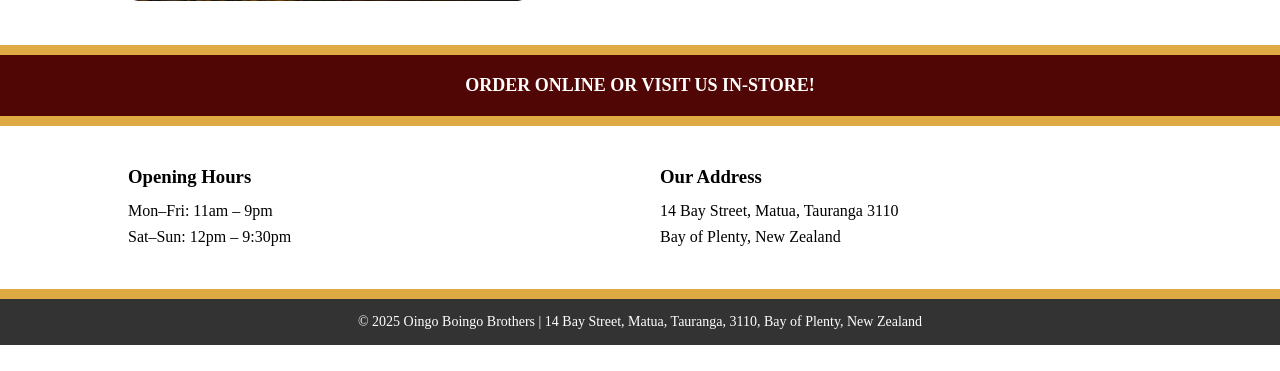
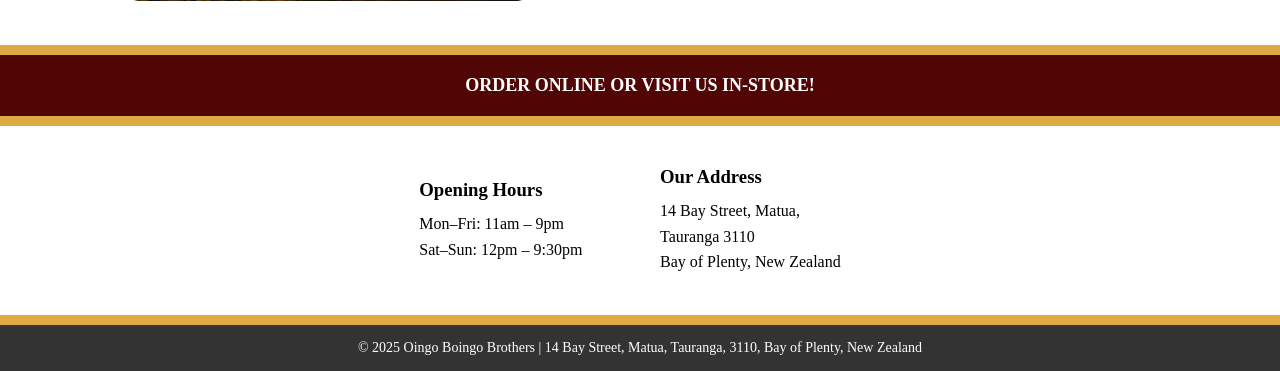
Before and after one commit to robertsc2/flaskapp, a Flask app: page / in a window 1280 px wide. Shown: the part 437-808 px from the top of the page. Before the commit the page ends 782 px from the top, so only its background shows below. Run offline with Flask 3, Linux system fonts and the light colour scheme.

Commit message:
God i hate divs

```diff
--- a/static/css/style.css
+++ b/static/css/style.css
@@ -55,6 +55,9 @@
     gap: 40px;
     align-items: center;
     justify-content: center;
+    max-width: fit-content;
+    margin-left: auto;
+    margin-right: auto;
   }
 
   .left-box img {
@@ -93,4 +96,5 @@
     text-align: center;
     padding: 15px;
     font-size: 14px;
+    margin-bottom: 0;
   }
--- a/templates/index.html
+++ b/templates/index.html
@@ -63,13 +63,12 @@
     </div>
   </div>
 
-  <!-- Footer -->
-  <div class="yellow-strip top"></div>
-  <div class="footer">
-    <div class="container">
-      <p>© 2025 Oingo Boingo Brothers | 14 Bay Street, Matua, Tauranga, 3110, Bay of Plenty, New Zealand</p>
-    </div>
-  </div>
-
 </body>
 </html>
+<!-- Footer -->
+<div class="yellow-strip top"></div>
+<div class="footer">
+  <div class="container">
+    <p>© 2025 Oingo Boingo Brothers | 14 Bay Street, Matua, Tauranga, 3110, Bay of Plenty, New Zealand</p>
+  </div>
+</div>
--- a/templates/menu.html
+++ b/templates/menu.html
@@ -76,6 +76,9 @@
     </div>
   </div>
 
+
+</body>
+</html>
   <!-- Footer -->
   <div class="yellow-strip top"></div>
   <div class="footer">
@@ -83,6 +86,3 @@
       <p>© 2025 Oingo Boingo Brothers | 14 Bay Street, Matua, Tauranga, 3110, Bay of Plenty, New Zealand</p>
     </div>
   </div>
-
-</body>
-</html>
```
